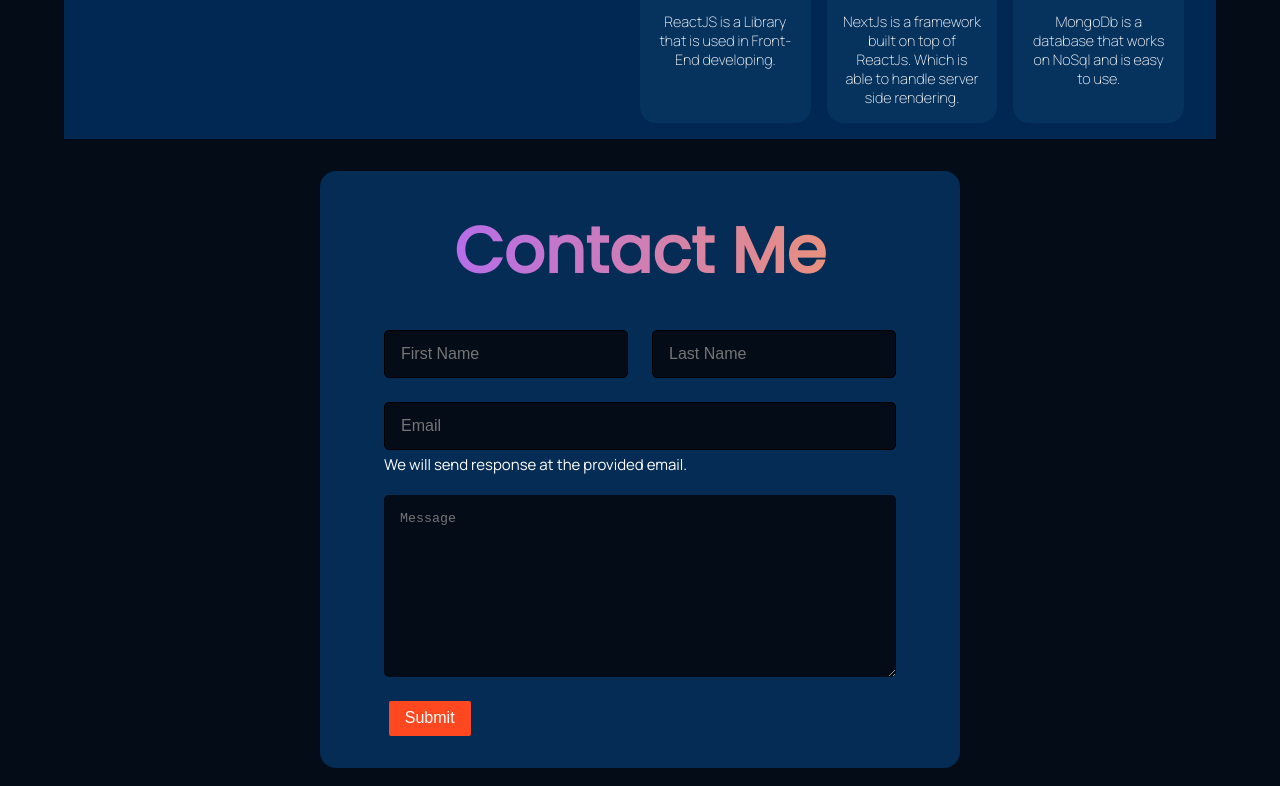
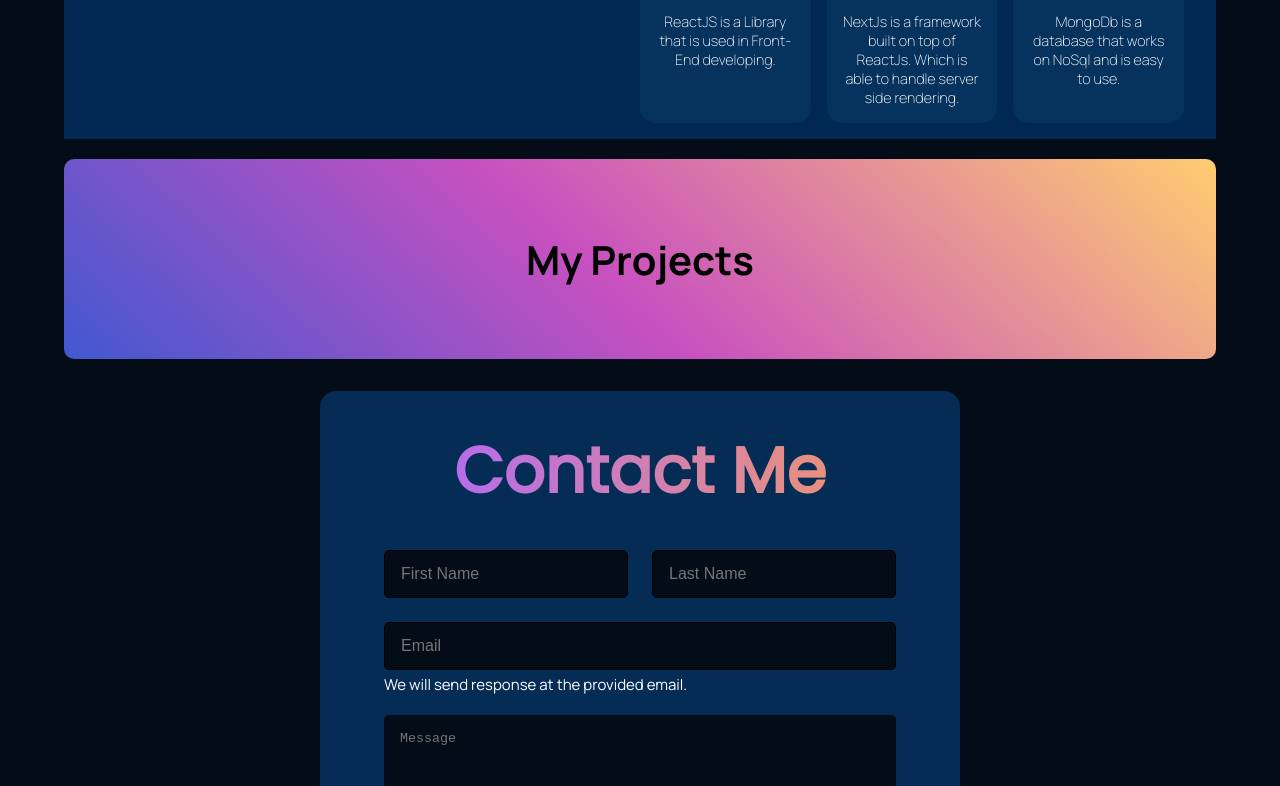
Before and after one commit to animeshsingh998/animeshwebdev, a React (Create React App) app: page / in a window 1280 px wide. Shown: the part 964-1750 px from the top of the page. Built offline with nearby package versions, Linux system fonts and the light colour scheme.

Commit message:
added project banner
project banner

```diff
--- /dev/null
+++ b/src/components/projectBanner/ProjectBanner.jsx
@@ -0,0 +1,12 @@
+import { Link } from "react-router-dom";
+import "./projectBanner.css";
+
+const ProjectBanner = () => {
+  return (
+      <Link to={"/projects"} className="projectBanner">
+          My Projects
+    </Link>
+  )
+}
+
+export default ProjectBanner
--- /dev/null
+++ b/src/components/projectBanner/projectBanner.css
@@ -0,0 +1,27 @@
+.projectBanner {
+    display: flex;
+    align-items: center;
+    justify-content: center;
+    font-family: var(--font-family);
+    font-weight: bolder;
+    width: 90vw;
+    height: 200px;
+    border-radius: 10px;
+    font-size: 40px;
+    color: black;
+    background-color: #4158D0;
+    background-image: linear-gradient(43deg, #4158D0 0%, #C850C0 46%, #FFCC70 100%);
+    margin: 20px auto;
+    transition: opacity 0.2s ease-in;
+}
+
+.projectBanner:hover {
+    opacity: 90%;
+}
+
+@media (max-width: 640px) {
+    .projectBanner {
+        height: 150px;
+        font-size: 30px;
+    }
+}
--- a/src/pages/Home.jsx
+++ b/src/pages/Home.jsx
@@ -1,11 +1,13 @@
 import React from "react";
 import { Contact, Experince, Header } from "../containers";
+import ProjectBanner from "../components/projectBanner/ProjectBanner";
 
 const Home = () => {
   return (
     <>
       <Header />
       <Experince />
+      <ProjectBanner />
       <Contact />
     </>
   );
```
